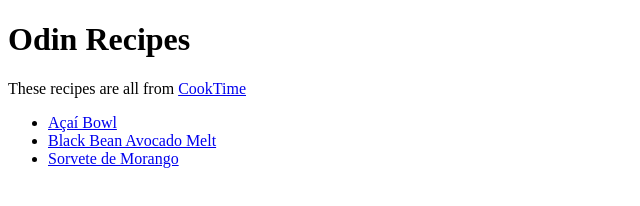
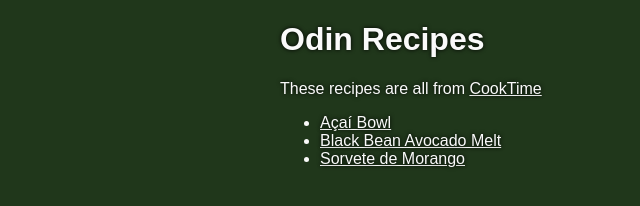
Before and after one commit to trevorgross/odin-recipes, a plain HTML site: page index.html in a window 1280 px wide. Shown: the whole page, without its empty margins (0-640 px from the left). Drawn offline with Linux system fonts and the light colour scheme.

Commit message:
Add CSS for CSS lesson

```diff
--- a/assets/style.css
+++ b/assets/style.css
@@ -1,3 +1,20 @@
+* {
+color: rgba(250, 250, 250);
+    font-family: sans-serif;
+    text-shadow: 0 0 4px black;
+}
+
+html {
+background: hsl(110, 34%, 16%);
+margin: 0;
+padding: 0;
+}
+
+body {
+margin: 0.5rem auto;
+        max-width: 720px;
+}
+
 p {
     margin-bottom: 1rem;
 }
```
